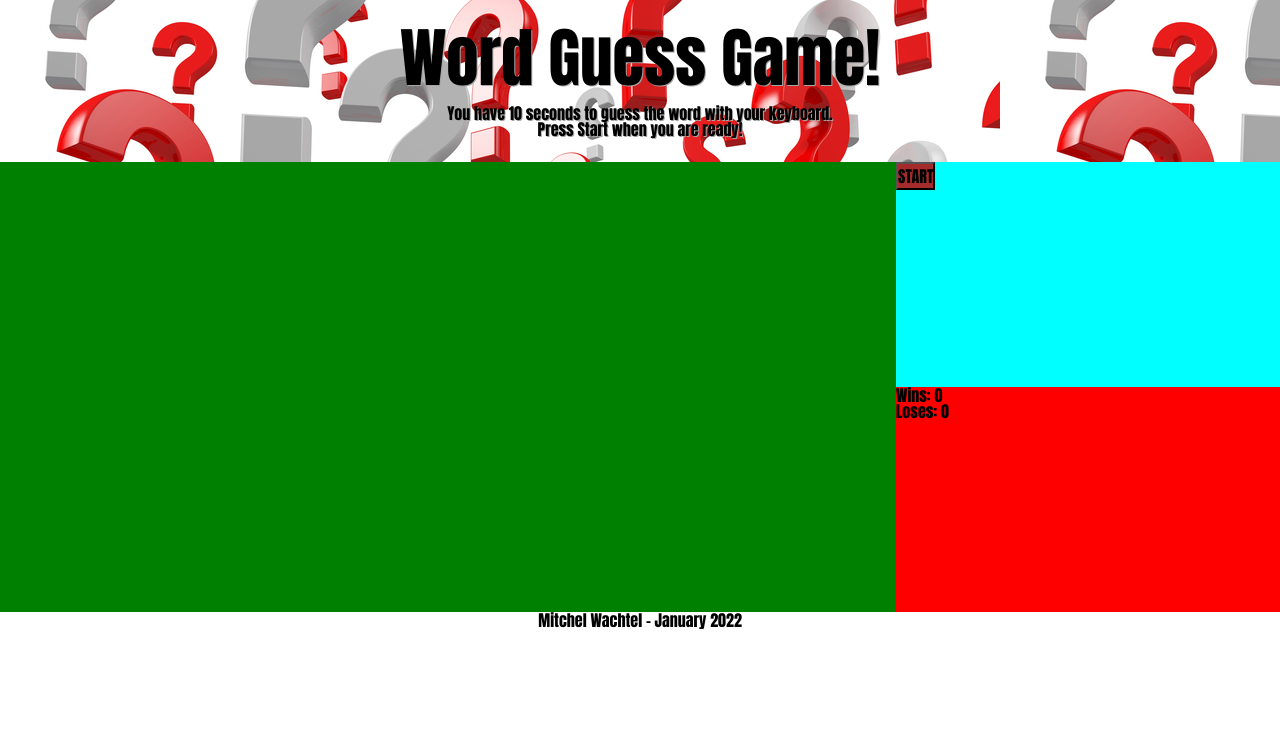
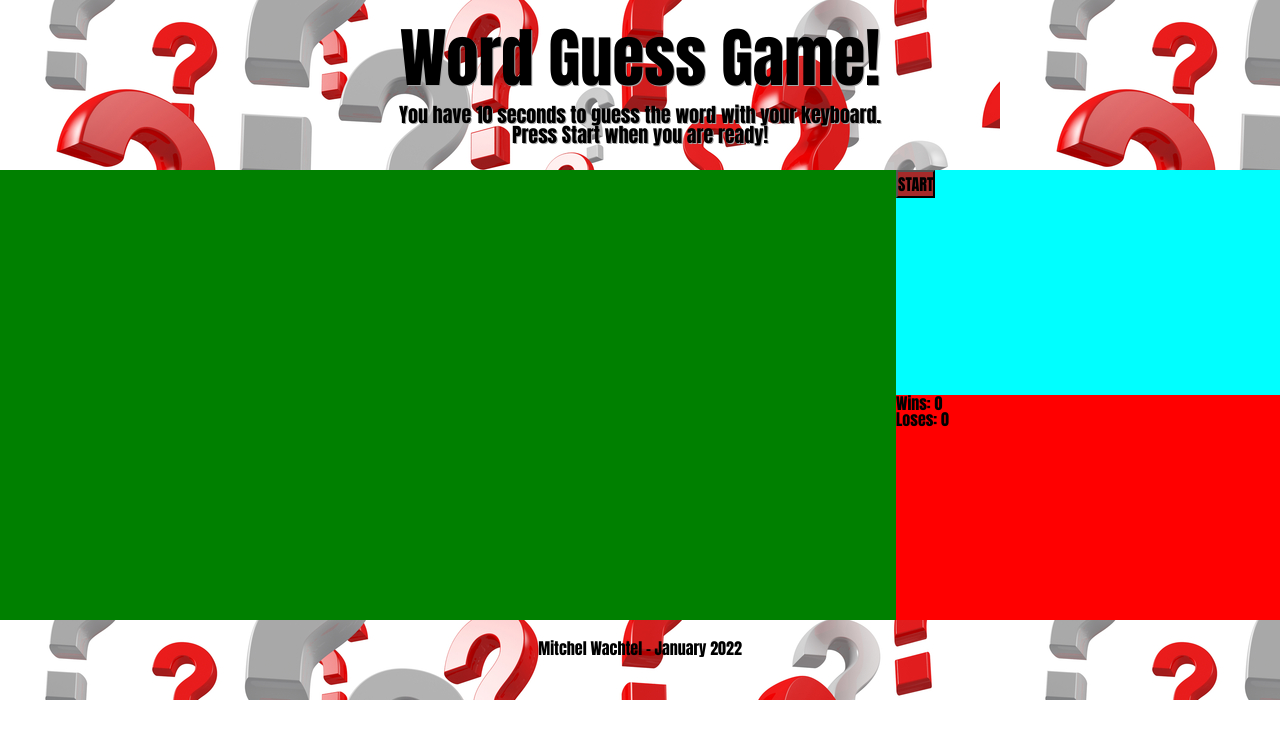
Before and after one commit to mitchelwachtel/word-guess, a plain HTML site: page index.html in a window 1280 px wide. Drawn offline with Linux system fonts and the light colour scheme.

Commit message:
more basic css structure

```diff
--- a/assets/css/style.css
+++ b/assets/css/style.css
@@ -23,6 +23,7 @@ p {
     font-weight: 900;
     color: black;
     text-shadow: 1px 1px var(--grey);
+    font-size: 20px;
 }
 
 main {
@@ -55,4 +56,7 @@ button {
 
 footer {
     text-align: center;
+    background-image: url(../images/Question-Marks.jpeg);
+    height: 80px;
+    padding: 20px;
 }
```
